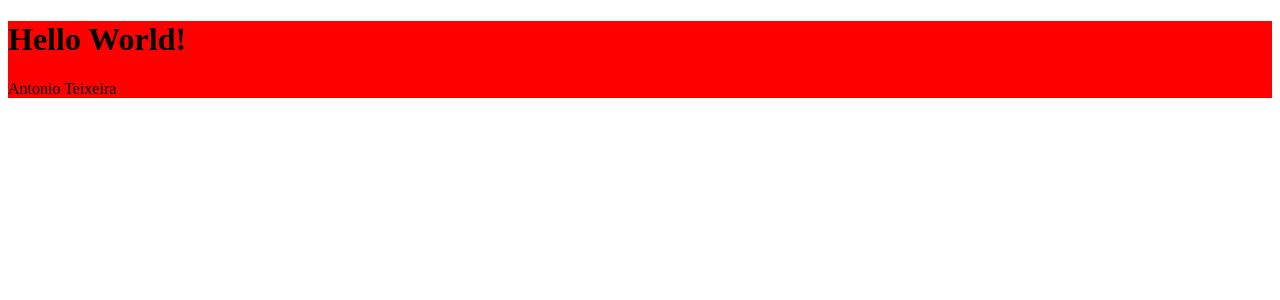
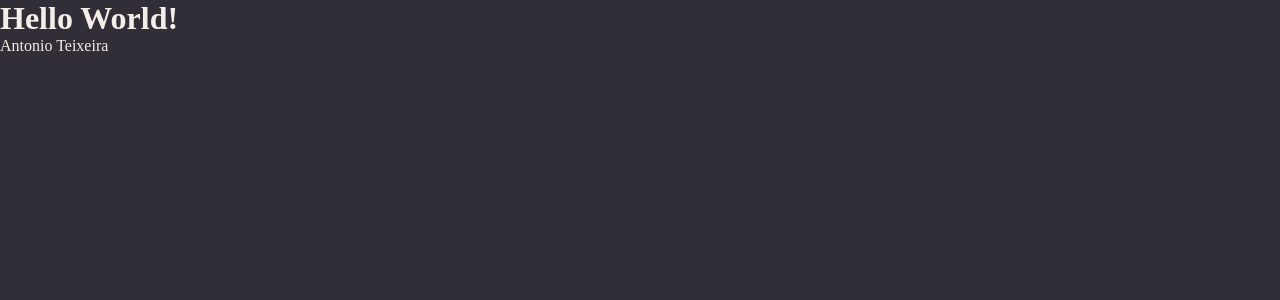
Before and after one commit to antoniolsteixeira/rocketnotesFront, a React (Vite) app: page / in a window 1280 px wide. Shown: the top 300 px of the page. Built offline with nearby package versions, Linux system fonts and the light colour scheme.

Commit message:
change of stylization

```diff
--- a/src/main.jsx
+++ b/src/main.jsx
@@ -1,13 +1,18 @@
-import { StrictMode } from 'react'
-import { createRoot } from 'react-dom/client'
-import { Details } from './pages/Details'
+import { StrictMode } from 'react';
+import { createRoot } from 'react-dom/client';
+
 import { ThemeProvider } from 'styled-components';
+
+import GlobalStyles from './styles/global'
+
+import { Details } from './pages/Details';
 
 import theme from './styles/theme';
 
 createRoot(document.getElementById('root')).render(
   <StrictMode>
     <ThemeProvider theme={theme}>
+      <GlobalStyles />
       <Details />
     </ThemeProvider>
   </StrictMode>,
--- a/src/pages/Details/styles.js
+++ b/src/pages/Details/styles.js
@@ -1,5 +1,5 @@
 import styled from "styled-components";
 
 export const Container = styled.div`
-    background: red;
+
 `;
--- a/src/styles/global.js
+++ b/src/styles/global.js
@@ -8,6 +8,19 @@
     }
 
     body {
-        background-color: ${({ theme}) => theme.COLOR.BACKGROUND_800}
+        background-color: ${({ theme }) => theme.COLORS.BACKGROUND_800};
+        color: ${({ theme }) => theme.COLORS.WHITE};
+    }
+    a {
+        text-decoration: none;
+    }
+
+    button, a {
+        cursor: pointer;
+        transition: filter 0.2s;
+    }
+
+    button:hover, a:hover {
+        filter: brightness(0.9);
     }
 `;
```
